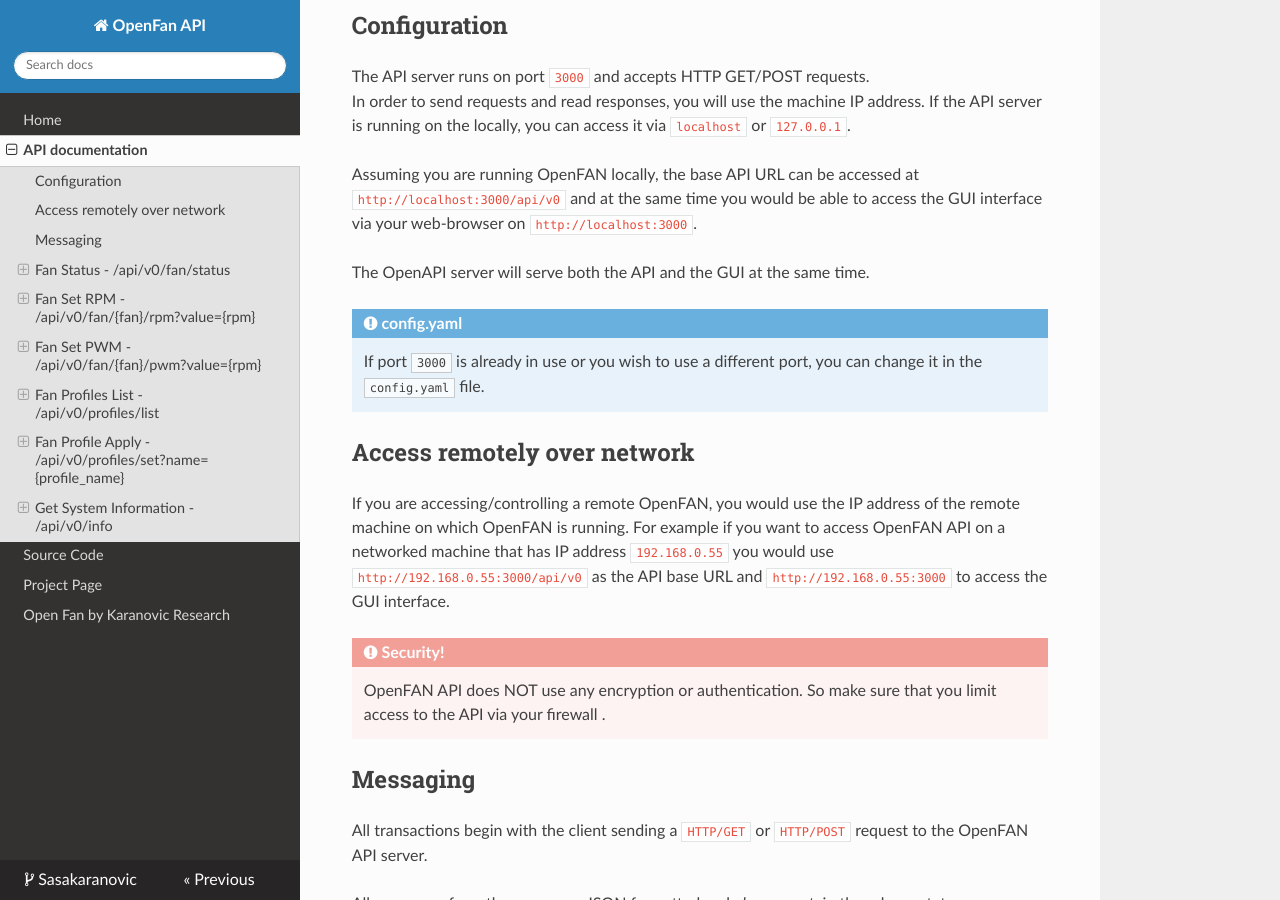
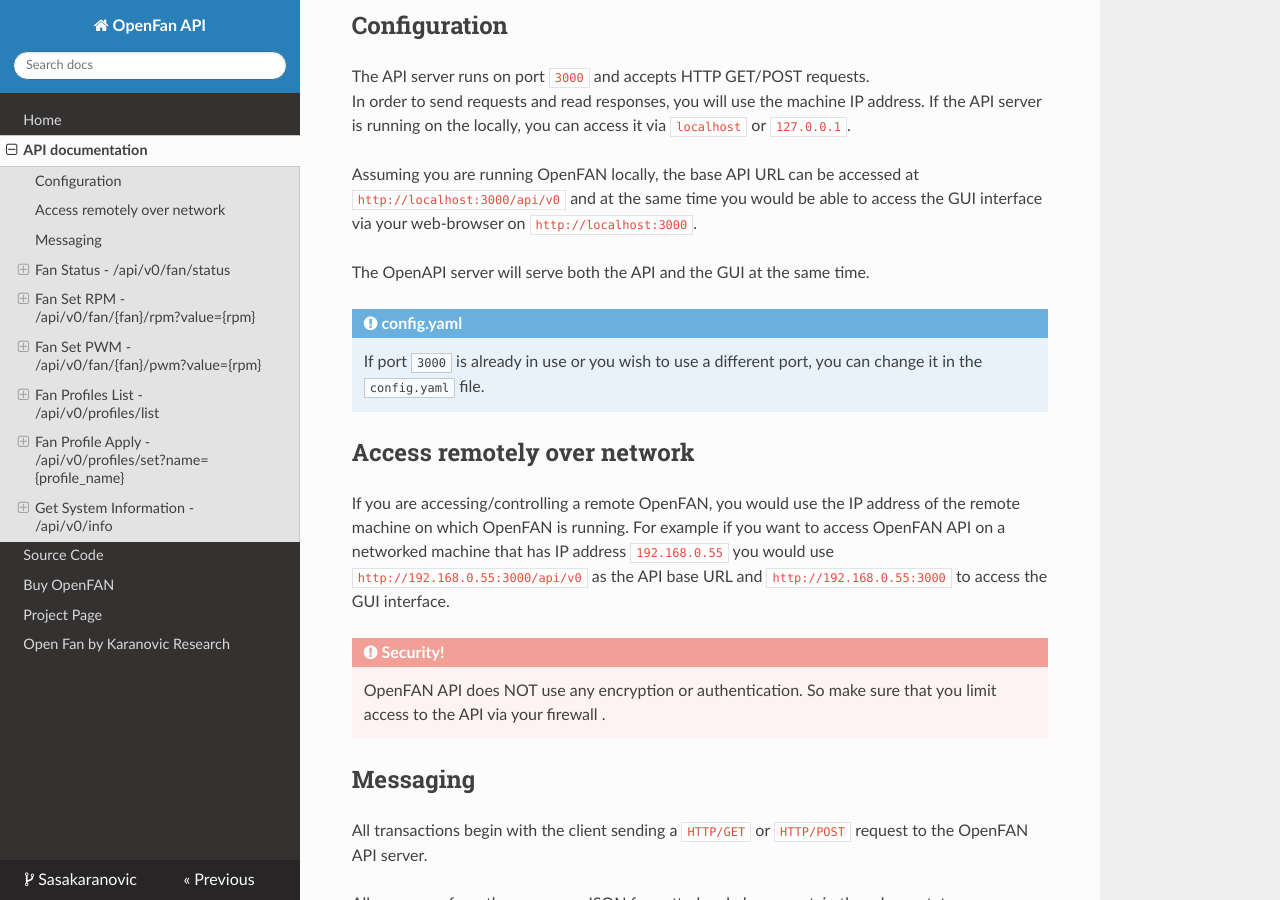
Before and after one commit to SasaKaranovic/OpenFanController, an MkDocs documentation site: the page built from Documentation/src/docs/api.md, in a window 1280 px wide and 900 px high, scrolled down 319 px. Built offline with MkDocs 1.6.1, drawn with Linux system fonts in a browser that asks for light colours; nearby versions of some CDN libraries.

Commit message:
Adding OpenFAN link

```diff
--- a/Documentation/src/mkdocs.yml
+++ b/Documentation/src/mkdocs.yml
@@ -6,6 +6,7 @@
   - Home: index.md
   - API documentation: api.md
   - 'Source Code': 'https://github.com/SasaKaranovic/OpenFanController'
+  - 'Buy OpenFAN': 'https://shop.sasakaranovic.com/products/openfan-pc-fan-controller'
   - 'Project Page': 'https://sasakaranovic.com/projects/openfan-controller/'
   - 'Open Fan by Karanovic Research': 'https://sasakaranovic.com/'
 
```
